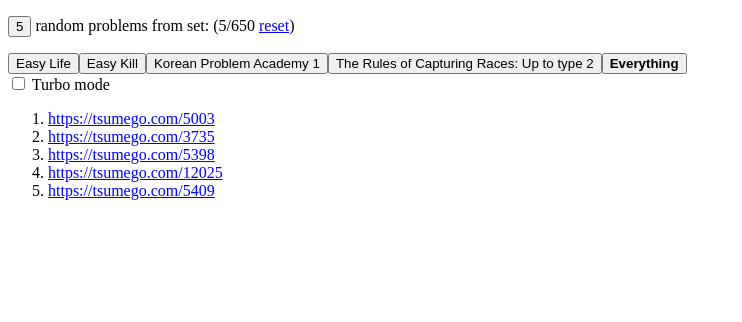
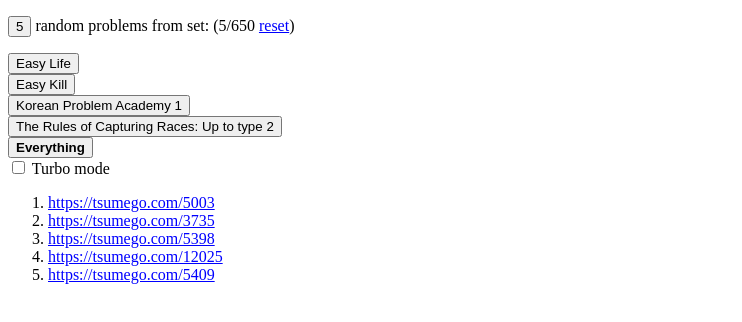
Before and after one commit to prendradjaja/tsumego-hero-randomizer, a React (Vite) app: page / in a window 1280 px wide. Shown: the top 322 px of the page, without its empty margins (0-742 px from the left). Built offline with nearby package versions, Linux system fonts and the light colour scheme.

Commit message:
Stack problem set buttons vertically, one per line
Co-authored by an LLM coding tool

```diff
--- a/src/App.tsx
+++ b/src/App.tsx
@@ -199,6 +199,7 @@ function App() {
         <button onClick={promptCount}>{count}</button>
         {' '}random problems from set: ({shuffleProgress.index}/{shuffleProgress.total}{' '}<a href="#" onClick={e => { e.preventDefault(); resetShuffle() }}>reset</a>)
       </p>
+      <div style={{ display: 'flex', flexDirection: 'column', alignItems: 'flex-start' }}>
         {problemSets.map(set => (
           <button
             key={set.name}
@@ -214,6 +215,7 @@ function App() {
         >
           Everything
         </button>
+      </div>
       <div>
         <label>
           <input
```
Lines whose indentation alone changed are shown as unchanged.
